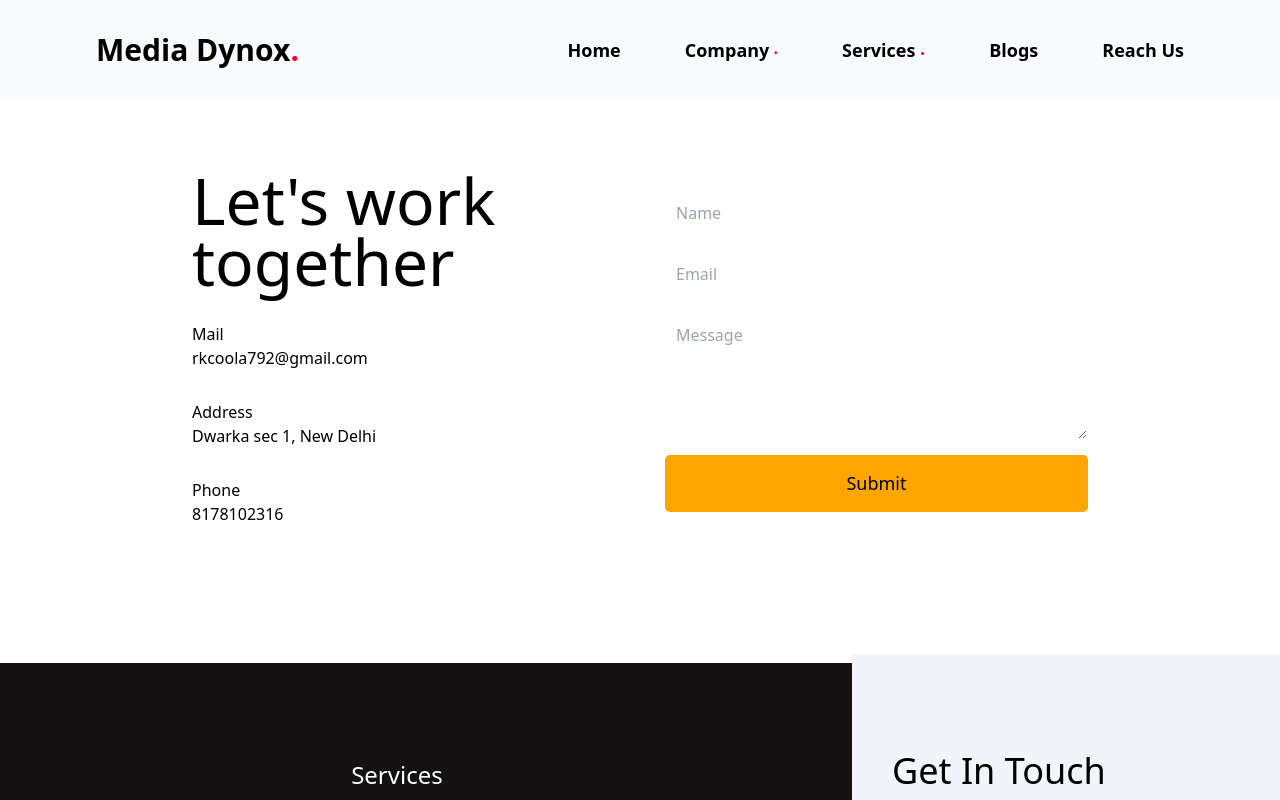
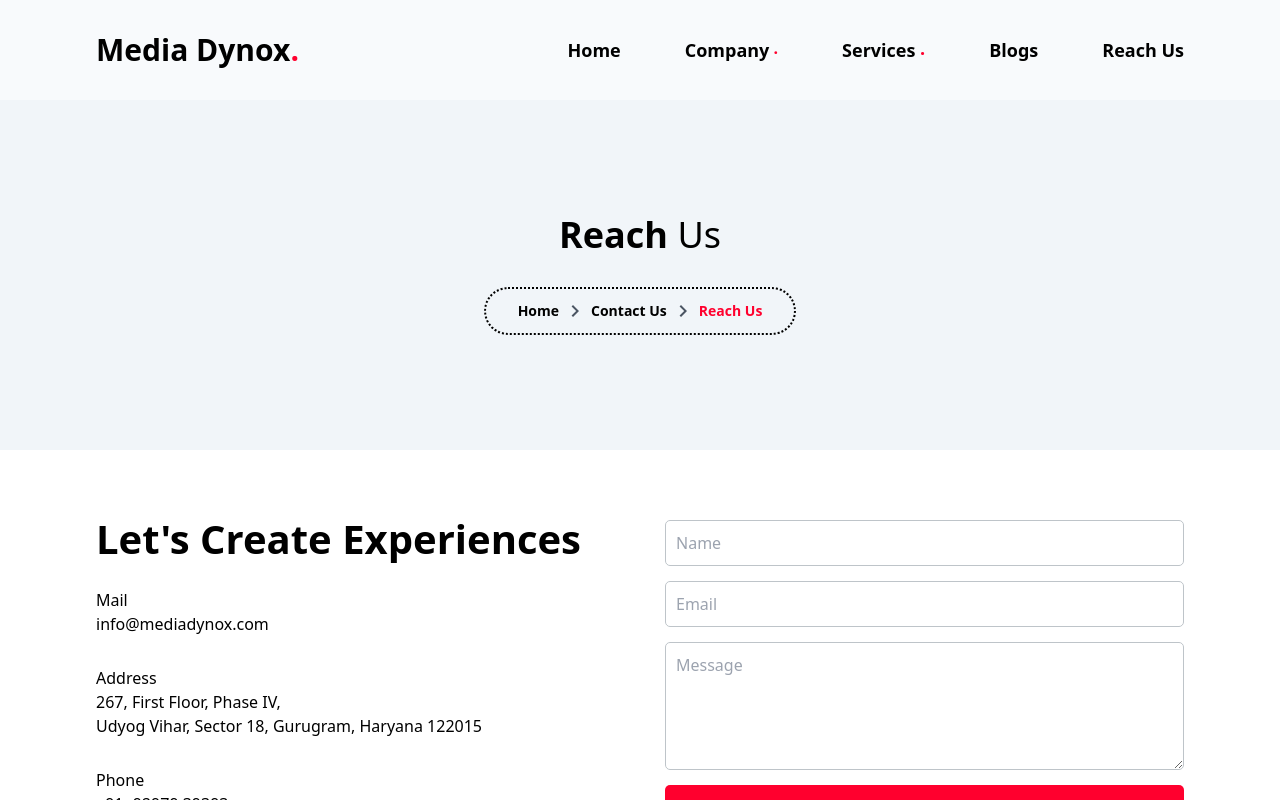
Before and after one commit to rkcoola792/media-dynox-revamped, a React (Vite) app: page /contact in a window 1280 px wide. Shown: the top 800 px of the page. Built offline with nearby package versions, Linux system fonts and the light colour scheme; the HTML template or start-up script is replaced by a standard one.

Commit message:
contact form created complete

```diff
--- a/src/components/ContactUs/ContactUs.jsx
+++ b/src/components/ContactUs/ContactUs.jsx
@@ -4,6 +4,7 @@ import { motion, useInView } from "framer-motion";
 import emailjs from "@emailjs/browser";
 import { ToastContainer, toast } from "react-toastify";
 import "react-toastify/dist/ReactToastify.css";
+import { Section1 } from "../Pages/Marketing/Section1";
 const Contact = () => {
   const notifySuccess = (message) => toast.success(message);
   const notifyFailed = (message) => toast.error(message);
@@ -17,7 +18,7 @@ const Contact = () => {
   const isInView = useInView(ref, { margin: "-100px" });
   const variants = {
     initial: {
-      y: 500,
+      y: 300,
       opacity: 0,
     },
     animate: {
@@ -53,6 +54,14 @@ const Contact = () => {
   };
 
   return (
+    <div className="contac-us">
+      <Section1
+        heading="Reach"
+        subheading="Us"
+        first="Home"
+        second="Contact Us"
+        third="Reach Us"
+      ></Section1>
       <motion.div
         ref={ref}
         className="contact  "
@@ -61,20 +70,21 @@ const Contact = () => {
         whileInView="animate"
       >
         <motion.div className="textContainer  " variants={variants}>
-        <h1 className="">
-          Let's work <br></br>together
-        </h1>
+          <h1 className="">Let's Create Experiences</h1>
           <motion.div className="item" variants={variants}>
             <h2>Mail</h2>
-          <span>rkcoola792@gmail.com</span>
+            <span>info@mediadynox.com</span>
           </motion.div>
           <motion.div className="item" variants={variants}>
             <h2>Address</h2>
-          <span>Dwarka sec 1, New Delhi</span>
+            <span>
+              267, First Floor, Phase IV, <br></br>Udyog Vihar, Sector 18,
+              Gurugram, Haryana 122015
+            </span>
           </motion.div>
           <motion.div className="item" variants={variants}>
             <h2>Phone</h2>
-          <span>8178102316</span>
+            <span>+91 -92979 39393</span>
           </motion.div>
         </motion.div>
 
@@ -108,7 +118,7 @@ const Contact = () => {
                   animate={isInView && { pathLength: 1, scale: 1.2 }}
                   transition={{ duration: 1 }}
                   d="M5.13641 12.764L8.15456 9.08664C8.46255 8.69065 8.61655 8.49264 8.69726 8.27058C8.76867 8.07409 8.79821 7.86484 8.784 7.65625C8.76793 7.42053 8.67477 7.18763 8.48846 6.72184L7.77776 4.9451C7.50204 4.25579 7.36417 3.91113 7.12635 3.68522C6.91678 3.48615 6.65417 3.35188 6.37009 3.29854C6.0477 3.238 5.68758 3.32804 4.96733 3.5081L3 4C3 14 9.99969 21 20 21L20.4916 19.0324C20.6717 18.3121 20.7617 17.952 20.7012 17.6296C20.6478 17.3456 20.5136 17.0829 20.3145 16.8734C20.0886 16.6355 19.7439 16.4977 19.0546 16.222L17.4691 15.5877C16.9377 15.3752 16.672 15.2689 16.4071 15.2608C16.1729 15.2536 15.9404 15.3013 15.728 15.4001C15.4877 15.512 15.2854 15.7143 14.8807 16.119L11.8274 19.1733M12.9997 7C13.9765 7.19057 14.8741 7.66826 15.5778 8.37194C16.2815 9.07561 16.7592 9.97326 16.9497 10.95M12.9997 3C15.029 3.22544 16.9213 4.13417 18.366 5.57701C19.8106 7.01984 20.7217 8.91101 20.9497 10.94"
-                stroke="orange"
+                  stroke="#ff002e"
                   strokeWidth="1"
                   strokeLinecap="round"
                   strokeLinejoin="round"
@@ -145,7 +155,7 @@ const Contact = () => {
 
               <textarea
                 ref={userMessage}
-              className="text-message h-32"
+                className="text-message h-32 "
                 name="message"
                 id=""
                 cols="30"
@@ -161,6 +171,7 @@ const Contact = () => {
           </motion.div>
         </div>
       </motion.div>
+    </div>
   );
 };
 
--- a/src/components/ContactUs/ContactUs.scss
+++ b/src/components/ContactUs/ContactUs.scss
@@ -1,13 +1,14 @@
 @import "../../app.scss";
 .contact {
   display: flex;
-  align-items: center;
-  justify-content: space-between;
+  align-items: start;
+  justify-content: center;
   height: 100%;
   padding-top: 70px;
   gap: 50px;
   margin: auto;
-  width: 70%;
+  width: 85%;
+//   padding: ;
 
   @include mobile {
     flex-direction: column;
@@ -23,13 +24,14 @@
     gap: 30px;
     @include mobile {
       text-align: center;
-      margin-top: 40px;
+    //   margin-top: 40px;
       gap: 15px;
     }
 
     h1 {
-      font-size: 64px;
+      font-size: 40px;
       line-height: 0.95;
+      font-weight: 600;
 
       @include mobile{
         font-size:48px;
@@ -46,10 +48,12 @@
 
     .svg {
       position: absolute;
-      stroke: orange;
-      height: 90%;
-      width: 90%;
+      stroke: red;
+      height: 70%;
+      width: 70%;
       z-index: -1;
+      right: 15%;
+      top:-5%;
 
       @include mobile {
         margin-top: 40px;
@@ -62,7 +66,7 @@
       display: flex;
       flex-direction: column;
       gap: 15px;
-      margin-top: 20px;
+    //   margin-top: 20px;
 
         @include mobile {
           margin-top: 0px;
@@ -75,7 +79,7 @@
         background-color: transparent;
         color: white;
         border: none;
-        border: 1px solid white;
+        border: 1px solid rgb(190, 196, 201);
         border-radius: 5px;
 
       }
@@ -86,11 +90,12 @@
         }
       }
       button {
-        background-color: orange;
+        background-color: #ff002e;
         padding: 15px;
         border-radius: 5px;
         color: black;
         cursor: pointer;
+        color: white;
         font-weight: 500;
         font-size: large;
         &:hover {
--- a/src/components/Header/Header.jsx
+++ b/src/components/Header/Header.jsx
@@ -88,9 +88,11 @@ const Header = () => {
             <h1 className="lg:text-lg  hover:text-mainred cursor-pointer font-semibold transition duration-450 ease-out hover:ease-in">
               Blogs
             </h1>
+            <Link to="/contact">
               <h1 className="lg:text-lg  hover:text-mainred transition duration-450 ease-out hover:ease-in cursor-pointer font-semibold">
                 Reach Us
               </h1>
+            </Link>
           </div>
         </motion.div>
       )}
@@ -158,9 +160,11 @@ const Header = () => {
           <h1 className="lg:text-lg  hover:text-mainred cursor-pointer font-semibold transition duration-450 ease-out hover:ease-in">
             Blogs
           </h1>
+          <Link to="/contact">
             <h1 className="lg:text-lg  hover:text-mainred transition duration-450 ease-out hover:ease-in cursor-pointer font-semibold">
               Reach Us
             </h1>
+          </Link>
         </div>
         <div
           className="absolute z-20 bg-slate-50 right-72 top-[65px]"
```
Lines whose indentation alone changed are shown as unchanged.
